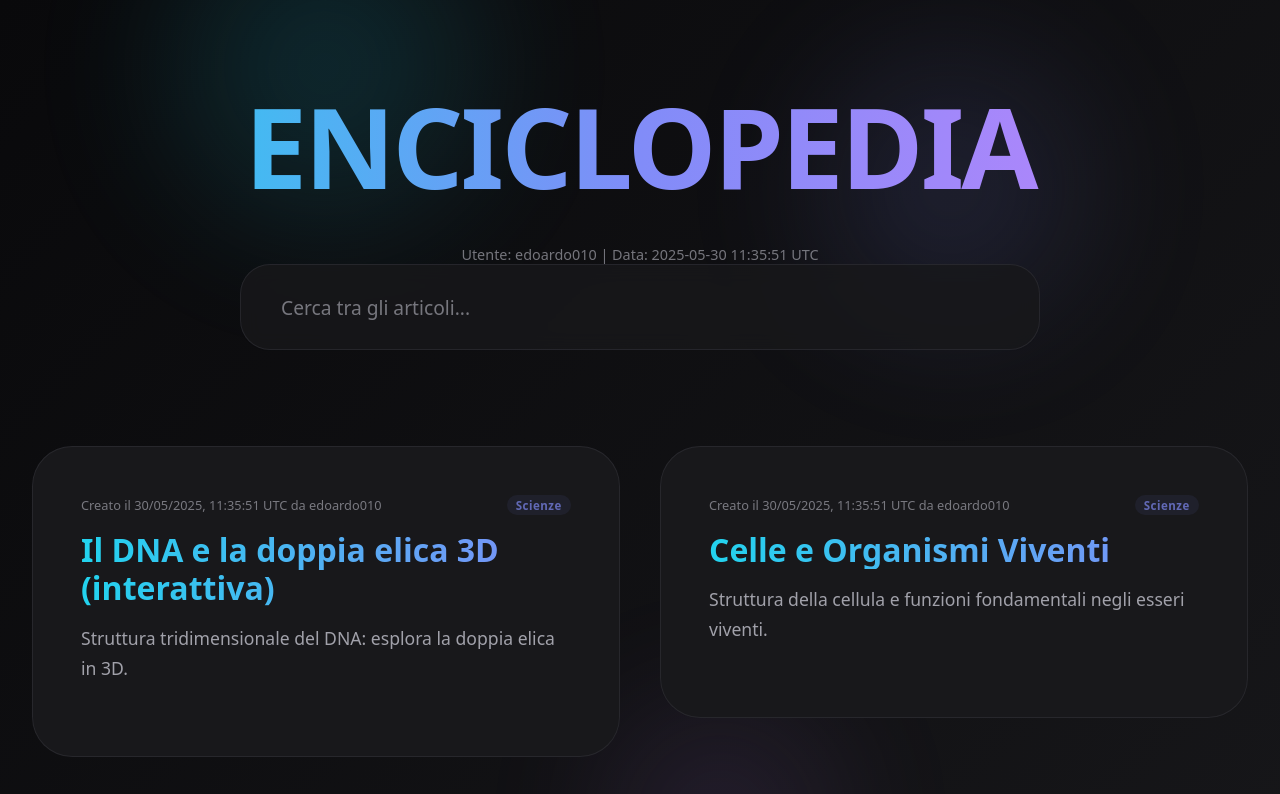
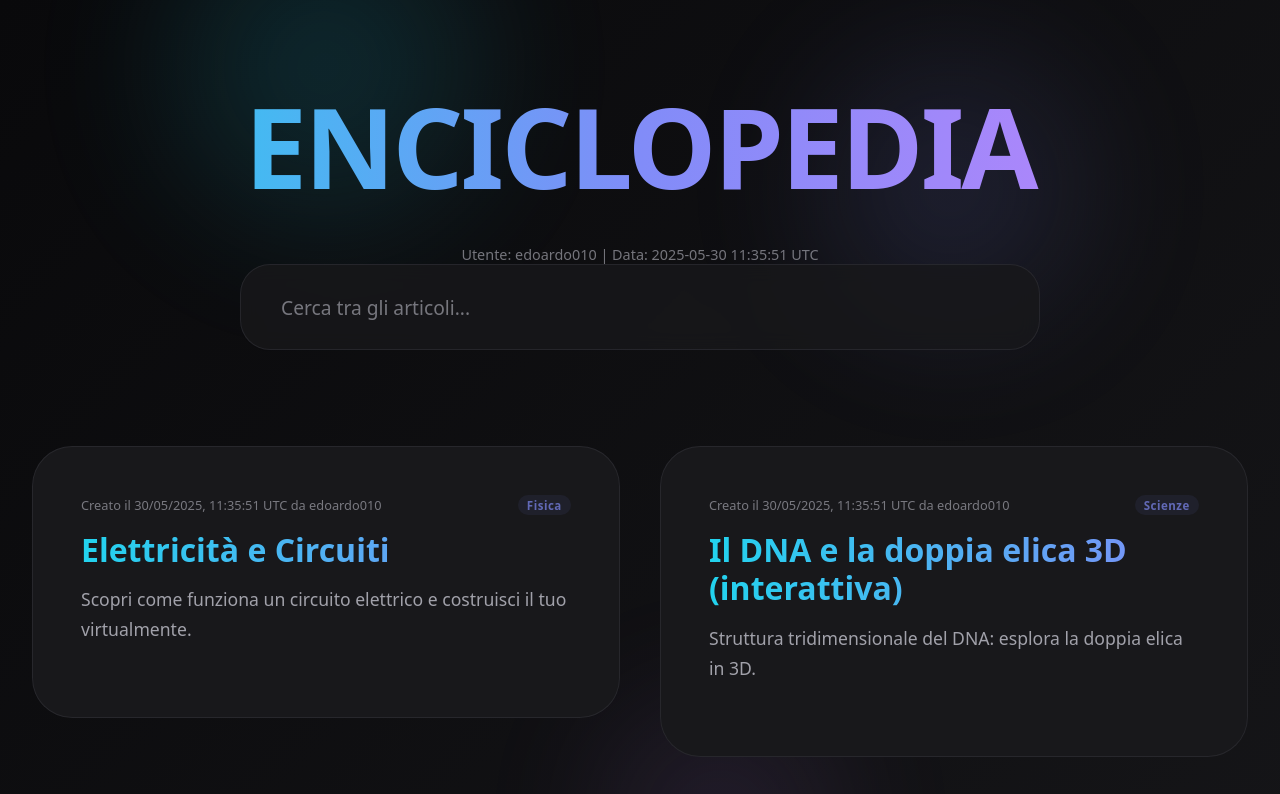
Before and after one commit to edoardo010/zaccaenciclopedia, a plain HTML site: page index1.508.0alpha.html in a window 1280 px wide. Shown: the top 794 px of the page. Drawn offline with nearby package versions, Linux system fonts and the light colour scheme; a web font is replaced by a local one.

Commit message:
Update index1.508.0alpha.html

```diff
--- a/index1.508.0alpha.html
+++ b/index1.508.0alpha.html
@@ -351,6 +351,33 @@
 <script>
 const articles = [
   {
+  title: "Elettricità e Circuiti",
+  category: "Fisica",
+  desc: "Scopri come funziona un circuito elettrico e costruisci il tuo virtualmente.",
+  date: "2025-05-30 11:35:51",
+  author: "edoardo010",
+  content: `
+    <p>
+      L'elettricità è il movimento di cariche elettriche attraverso un conduttore. I circuiti elettrici permettono di controllare e utilizzare questa energia per accendere luci, motori e altro.<br>
+      <b>Componenti principali di un circuito:</b>
+      <ul>
+        <li><b>Pile/Batterie:</b> forniscono energia elettrica</li>
+        <li><b>Fili:</b> collegano i componenti e permettono il passaggio della corrente</li>
+        <li><b>Lampadine, motori, resistenze:</b> utilizzano l'energia</li>
+        <li><b>Interruttori:</b> aprono o chiudono il circuito</li>
+      </ul>
+      <b>Legge di Ohm:</b> V = R × I (tensione = resistenza × corrente)
+    </p>
+    <img class="article-map" src="https://upload.wikimedia.org/wikipedia/commons/6/6b/Simple_electric_circuit_it.svg" alt="Circuito elettrico semplice">
+    <div class="sim-interactive" data-iframe="https://phet.colorado.edu/sims/html/circuit-construction-kit-dc/latest/circuit-construction-kit-dc_it.html"
+      data-link="https://phet.colorado.edu/it/simulation/circuit-construction-kit-dc"
+      data-title="PhET Circuiti Elettrici"></div>
+    <p style="text-align:center;font-size:0.95em;color:var(--text-secondary)">
+      Simulazione interattiva: costruisci un circuito elettrico (<a href="https://phet.colorado.edu/it/simulation/circuit-construction-kit-dc" target="_blank" style="color:#818cf8">PhET Colorado</a>)
+    </p>
+  `
+},
+  {
     title: "Il DNA e la doppia elica 3D (interattiva)",
     category: "Scienze",
     desc: "Struttura tridimensionale del DNA: esplora la doppia elica in 3D.",
```
